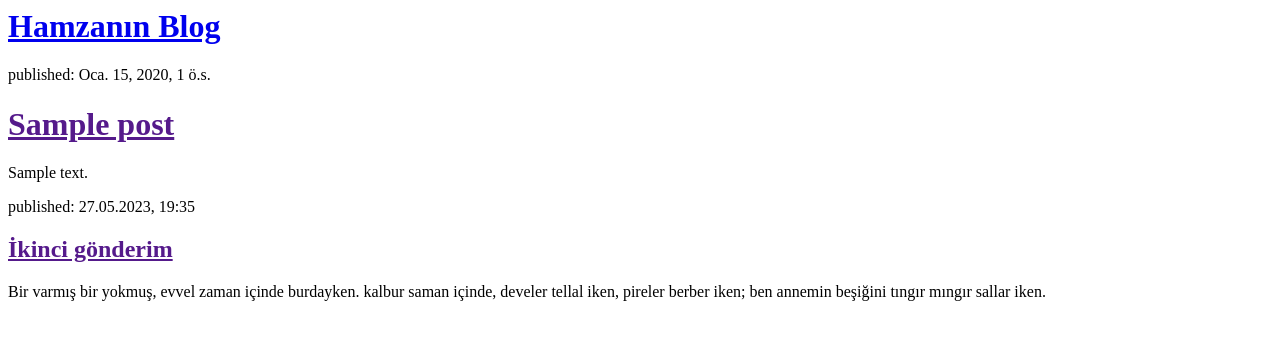
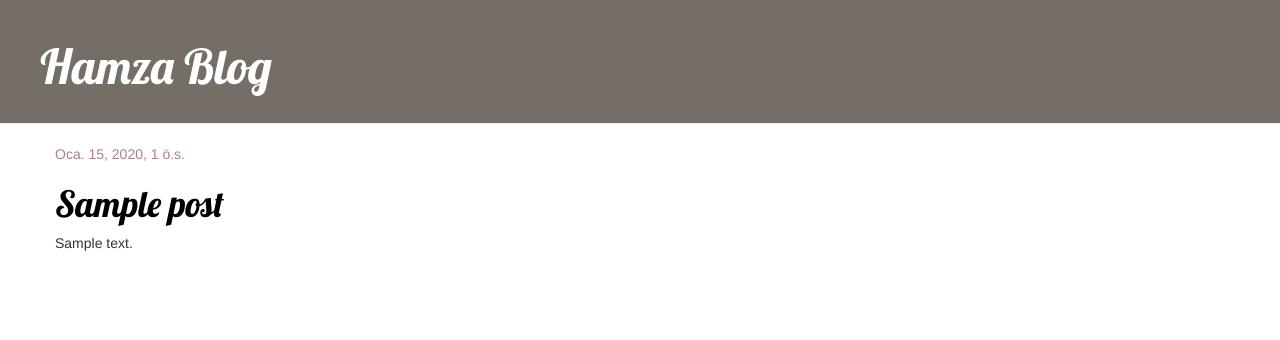
Before and after one commit to KaleHamza/my-first-blog, a Django app: page / in a window 1280 px wide. Shown: the top 340 px of the page. Run offline with Django 3.2, Linux system fonts and the light colour scheme; tables that the repository leaves empty hold one stand-in row (values such as "Sample post"); some libraries are stand-ins or nearby versions.

Commit message:
Site için css ve ayrıntılı blog gönderisi için görünüm ve şablon eklendi.

```diff
--- /dev/null
+++ b/blog/static/css/blog.css
@@ -0,0 +1,46 @@
+.page-header {
+    background-color: #746e66;
+    margin-top: 0;
+    padding: 20px 20px 20px 40px;
+}
+
+.page-header h1, .page-header h1 a, .page-header h1 a:visited, .page-header h1 a:active {
+    color: #ffffff;
+    font-size: 36pt;
+    text-decoration: none;
+}
+
+.content {
+    margin-left: 40px;
+}
+
+h1, h2, h3, h4 {
+    font-family: 'Lobster', cursive;
+}
+
+.date {
+    color: #a58383;
+}
+
+.save {
+    float: right;
+}
+
+.post-form textarea, .post-form input {
+    width: 100%;
+}
+
+.top-menu, .top-menu:hover, .top-menu:visited {
+    color: #2792cf;
+    float: right;
+    font-size: 26pt;
+    margin-right: 20px;
+}
+
+.post {
+    margin-bottom: 70px;
+}
+
+.post h1 a, .post h1 a:visited {
+    color: #000000;
+}
--- /dev/null
+++ b/blog/templates/blog/base.html
@@ -0,0 +1,24 @@
+{% load static %}
+<html>
+    <head>
+        <link rel="stylesheet" href="//maxcdn.bootstrapcdn.com/bootstrap/3.2.0/css/bootstrap.min.css">
+        <link rel="stylesheet" href="//maxcdn.bootstrapcdn.com/bootstrap/3.2.0/css/bootstrap-theme.min.css">
+        <link href="//fonts.googleapis.com/css?family=Lobster&subset=latin,latin-ext" rel="stylesheet" type="text/css">
+        <link rel="stylesheet" href="{% static 'css/blog.css' %}">
+
+        <title>Hamza blog</title>
+    </head>
+    <body>
+        <div class="page-header">
+            <h1><a href="/">Hamza Blog</a></h1>
+        </div>
+        <div class="content container">
+            <div class="row">
+                <div class="col-md-8">
+                {% block content %}
+                {% endblock %}
+                </div>
+            </div>
+        </div>
+    </body>
+</html>
--- a/blog/templates/blog/post_list.html
+++ b/blog/templates/blog/post_list.html
@@ -1,22 +1,13 @@
-<html>
-    <head>
-        <title>Hamza blog</title>
-    </head>
-    <body>
-        <div>
-            <h1><a href="/">Hamzanın Blog</a></h1>
-        </div>
-        {% for post in posts %}
-        <div>
-            <p>published: {{ post.published_date }}</p>
-            <h1><a href="">{{ post.title }}</a></h1>
+{% extends 'blog/base.html' %}
+
+{% block content %}
+    {% for post in posts %}
+        <div class="post">
+            <div class="date">
+                {{ post.published_date }}
+            </div>
+            <h1><a href="{% url 'post_detail' pk=post.pk %}">{{ post.title }}</a></h1>
             <p>{{ post.text|linebreaksbr }}</p>
         </div>
-         {% endfor %}
-        <div>
-            <p>published: 27.05.2023, 19:35</p>
-            <h2><a href="">İkinci gönderim</a></h2>
-            <p>Bir varmış bir yokmuş, evvel zaman içinde burdayken. kalbur saman içinde, develer tellal iken, pireler berber iken; ben annemin beşiğini tıngır mıngır sallar iken.</p>
-        </div>
-    </body>
-</html>
+    {% endfor %}
+{% endblock %}
--- a/blog/urls.py
+++ b/blog/urls.py
@@ -3,4 +3,5 @@ from . import views
 
 urlpatterns = [
     path('', views.post_list, name='post_list'),
+    path('post/<int:pk>/', views.post_detail, name='post_detail'),
 ]
--- a/blog/views.py
+++ b/blog/views.py
@@ -1,7 +1,11 @@
-from django.shortcuts import render
+from django.shortcuts import render, get_object_or_404
 from django.utils import timezone
 from .models import Post
 
 def post_list(request):
     posts = Post.objects.filter(published_date__lte=timezone.now()).order_by('published_date')
     return render(request, 'blog/post_list.html', {'posts': posts})
+
+def post_detail(request, pk):
+    post = get_object_or_404(Post, pk=pk)
+    return render(request, 'blog/post_detail.html', {'post': post})
```
Also changed, not shown: blog/templates/blog/post_detail.html (added, +13 -0 lines).
